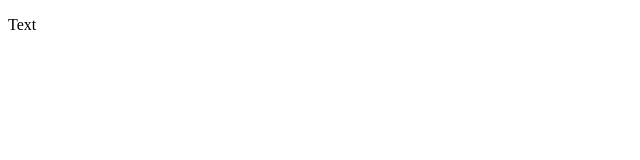
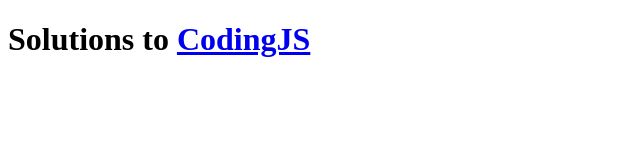
Before and after one commit to ErnstHB/wanderings, a website: page CodingJS-Solutions/index.html in a window 1280 px wide. Shown: the whole page, without its empty margins (0-640 px from the left). Drawn offline with Linux system fonts and the light colour scheme.

Commit message:
Update index.html

```diff
--- a/CodingJS-Solutions/index.html
+++ b/CodingJS-Solutions/index.html
@@ -1,10 +1,13 @@
 <!DOCTYPE html>
 <html>
     <head>
-        <title>The Title</title>
+        <title>JS Training</title>
         <script>src="src/index.js"</script>
+        <h1>Solutions to <a href = "https://the-winter.github.io/codingjs/">CodingJS</a></h1>
     </head>
     <body>
-        <p>Text</p>
+        <div e2e-test-id="solutions">
+        <!-- Add Sections by using JS-->
+        </div>
     </body>
 </html>
```
